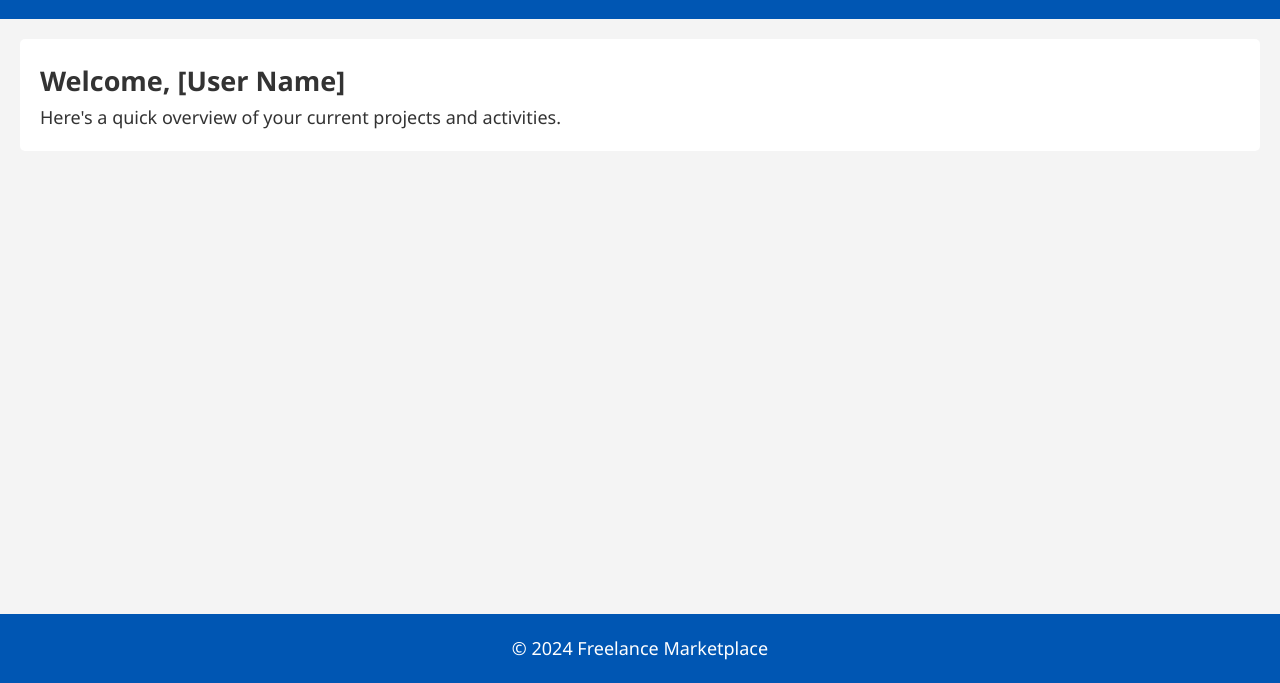
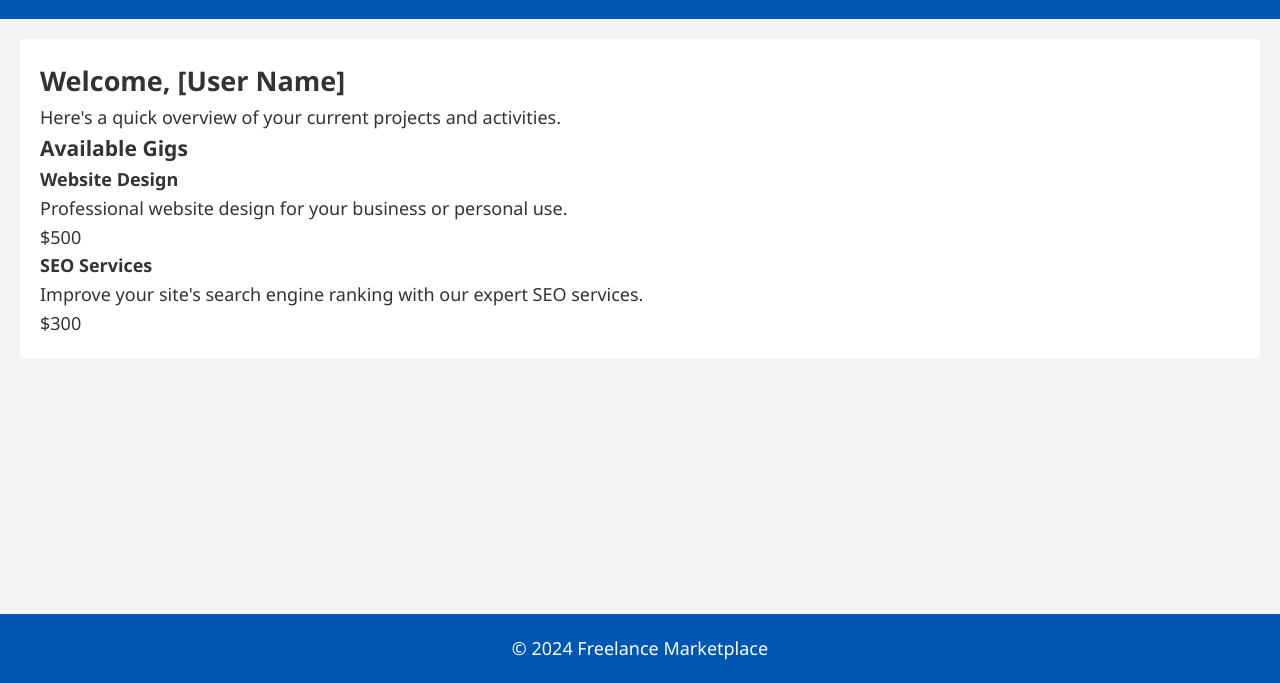
Before and after one commit to mpharswan/Cloud_Project, a plain HTML site: page dashboard.html in a window 1280 px wide. Shown: the part 117-800 px from the top of the page. Drawn offline with Linux system fonts and the light colour scheme.

Commit message:
Update dashboard.html

```diff
--- a/dashboard.html
+++ b/dashboard.html
@@ -22,7 +22,21 @@
         <section>
             <h2>Welcome, [User Name]</h2>
             <p>Here's a quick overview of your current projects and activities.</p>
-            <!-- Content dynamically loaded here based on user's data -->
+            <!-- Gig listings -->
+            <div class="gigs">
+                <h3>Available Gigs</h3>
+                <div class="gig">
+                    <h4>Website Design</h4>
+                    <p>Professional website design for your business or personal use.</p>
+                    <span class="price">$500</span>
+                </div>
+                <div class="gig">
+                    <h4>SEO Services</h4>
+                    <p>Improve your site's search engine ranking with our expert SEO services.</p>
+                    <span class="price">$300</span>
+                </div>
+                <!-- Add more gigs as needed -->
+            </div>
         </section>
     </main>
     <footer>
```
